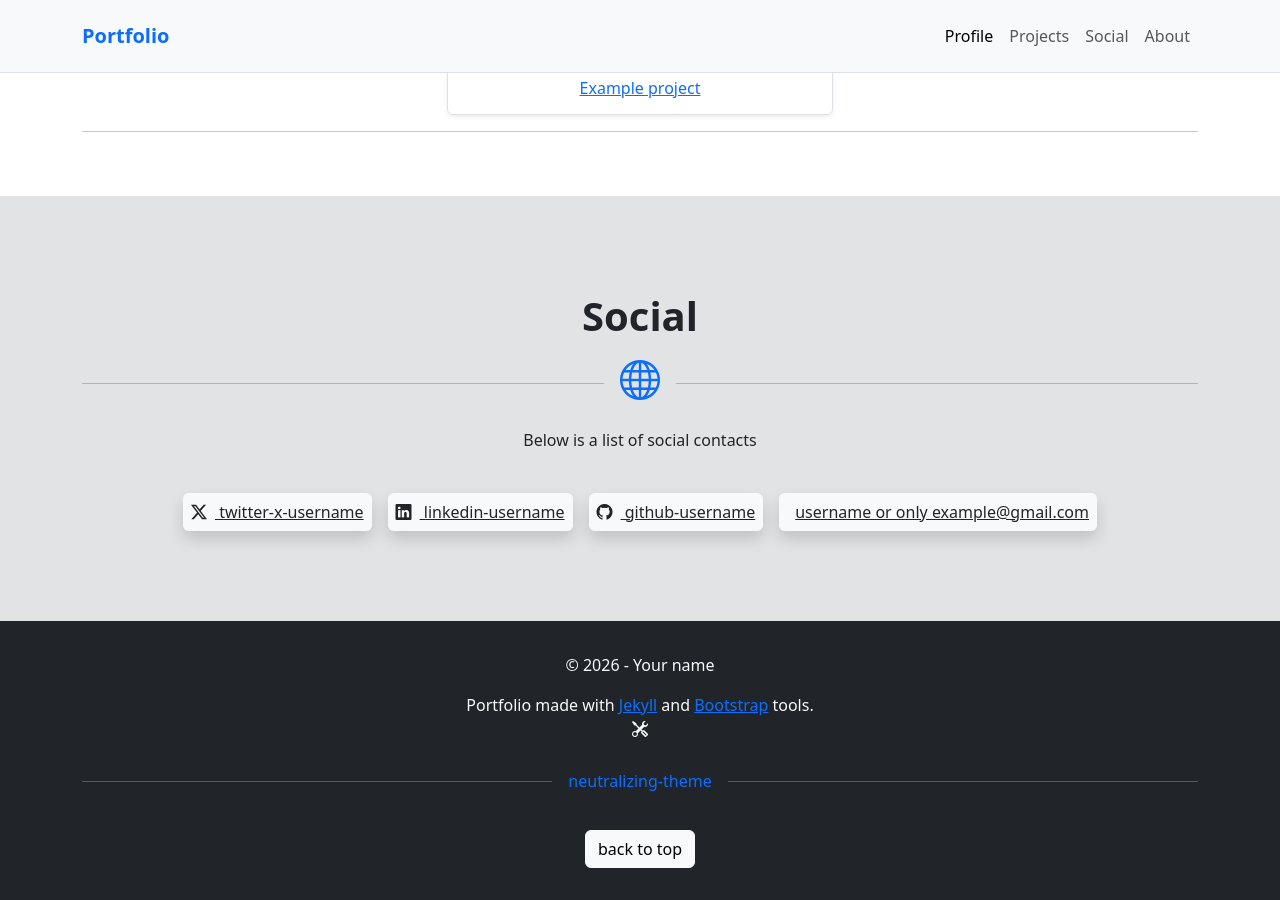
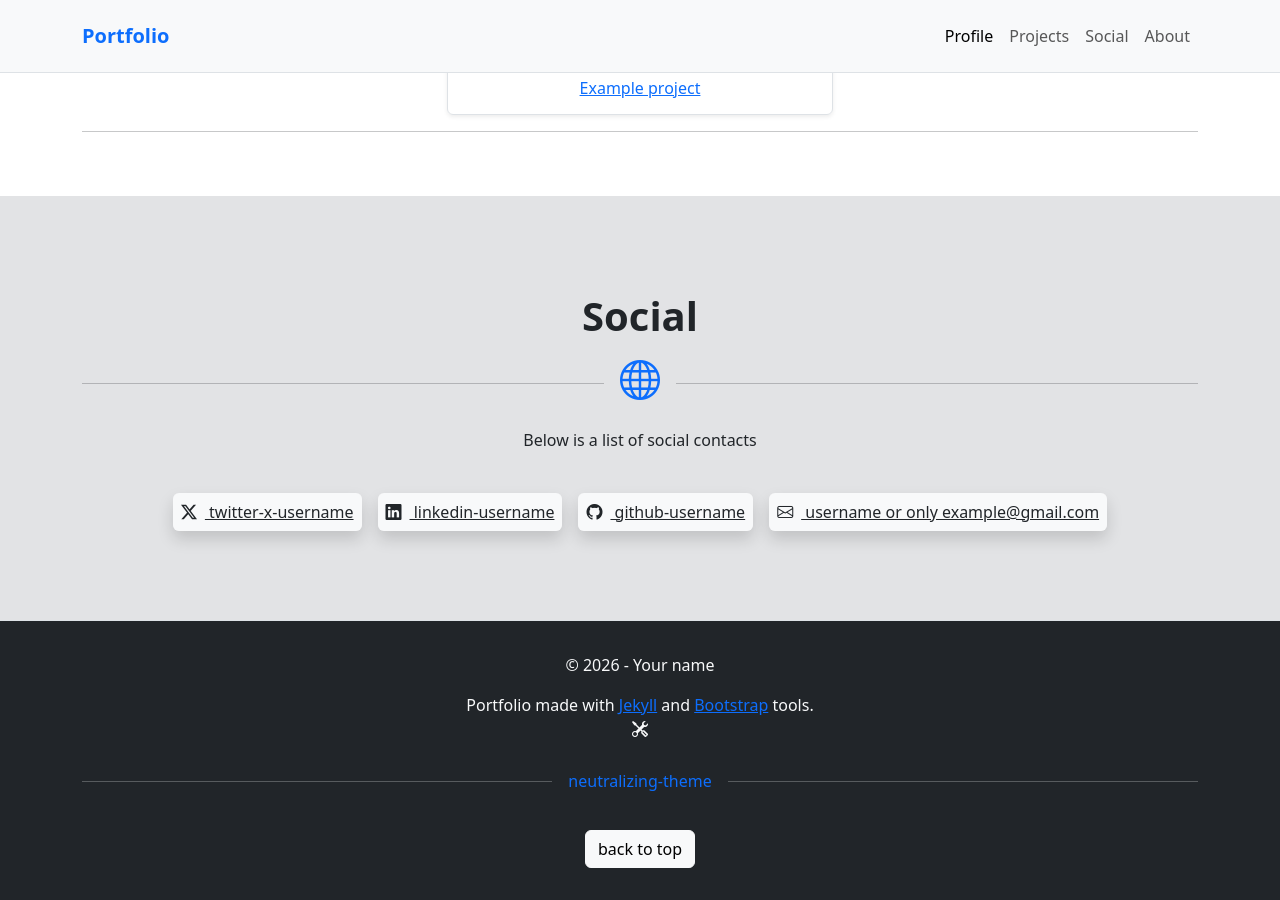
Before and after one commit to nicollinoxx/neutralizing, a Jekyll site: the page built from index.markdown, in a window 1280 px wide and 900 px high, scrolled down 1270 px. Built offline with Jekyll 4.4.1, drawn with Linux system fonts in a browser that asks for light colours.

Commit message:
Fix social links and icons

```diff
--- a/_layouts/home.html
+++ b/_layouts/home.html
@@ -69,20 +69,42 @@
       <p>Below is a list of social contacts</p>
 
       <ul class="list-unstyled d-flex flex-wrap justify-content-center gap-3 my-5">
-        {% assign socials = "twitter-x,linkedin,github,email" | split: "," %}
 
-        {% for key in socials %}
-          {% assign link = site.social_link[key] %}
+        {% if site.social_link.twitter-x != "" %}
+          <li>
+            <a class="text-dark bg-light shadow rounded p-2" href="{{ site.social_link.twitter-x }}">
+              <i class="bi bi-twitter-x me-2"></i>
+              {{ site.social_username.twitter-x }}
+            </a>
+          </li>
+        {% endif %}
 
-          {% if link != "" %}
-            <li>
-              <a class="text-dark bg-light shadow rounded p-2" href="{% if key == 'email' %}mailto:{{ link }}{% else %}{{ link }}{% endif %}" {% if key == "email" %}target="_blank"{% endif %}>
-                <i class="bi bi-{{ key | replace: "_x","" }} me-2"></i>
-                {{ site.social_username[key] }}
-              </a>
-            </li>
-          {% endif %}
-        {% endfor %}
+        {% if site.social_link.linkedin != "" %}
+          <li>
+            <a class="text-dark bg-light shadow rounded p-2" href="{{ site.social_link.linkedin }}">
+              <i class="bi bi-linkedin me-2"></i>
+              {{ site.social_username.linkedin }}
+            </a>
+          </li>
+        {% endif %}
+
+        {% if site.social_link.github != "" %}
+          <li>
+            <a class="text-dark bg-light shadow rounded p-2" href="{{ site.social_link.github }}">
+              <i class="bi bi-github me-2"></i>
+              {{ site.social_username.github }}
+            </a>
+          </li>
+        {% endif %}
+
+        {% if site.social_link.email != "" %}
+          <li>
+            <a class="text-dark bg-light shadow rounded p-2" href="mailto:{{ site.social_link.email }}" target="_blank">
+              <i class="bi bi-envelope me-2"></i>
+              {{ site.social_username.email }}
+            </a>
+          </li>
+        {% endif %}
       </ul>
     </div>
   </div>
```
